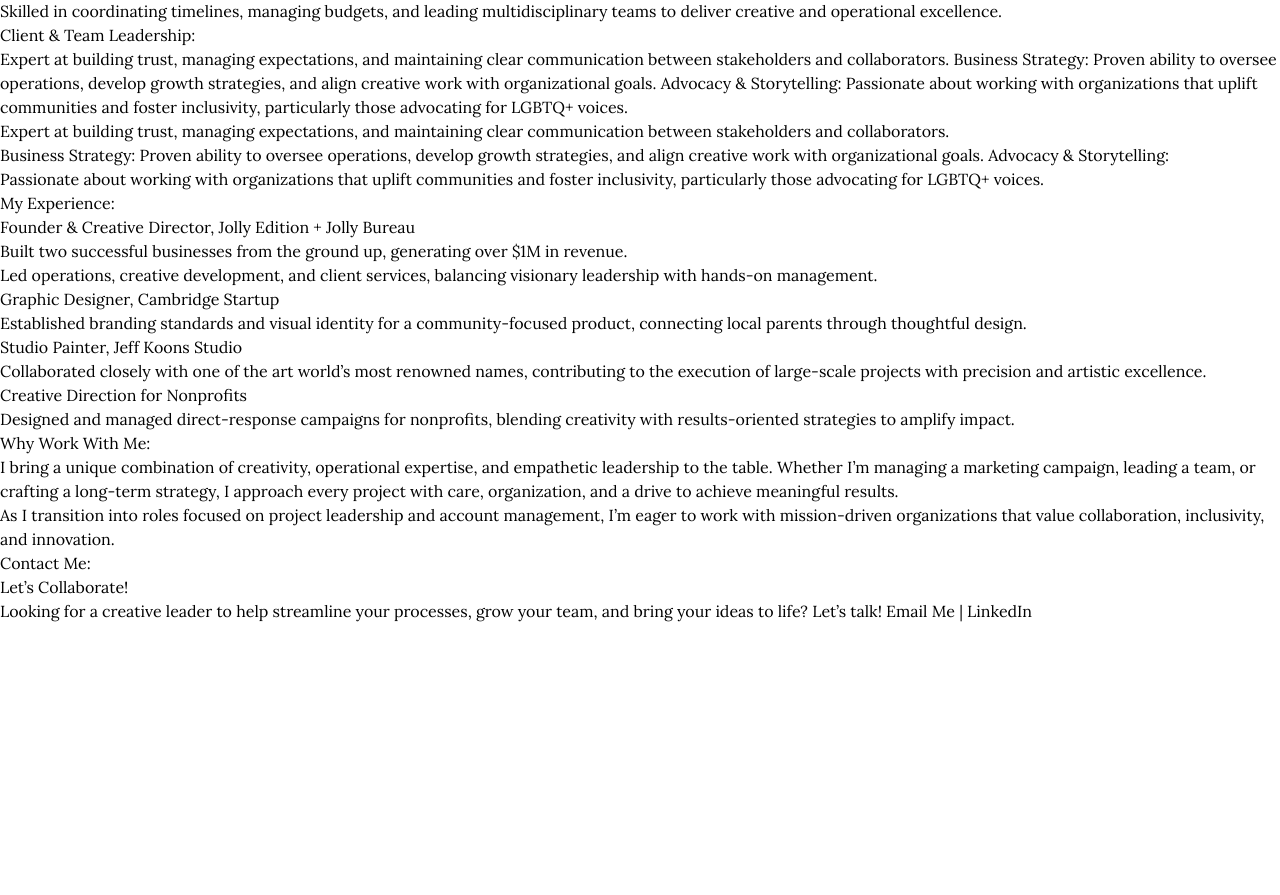
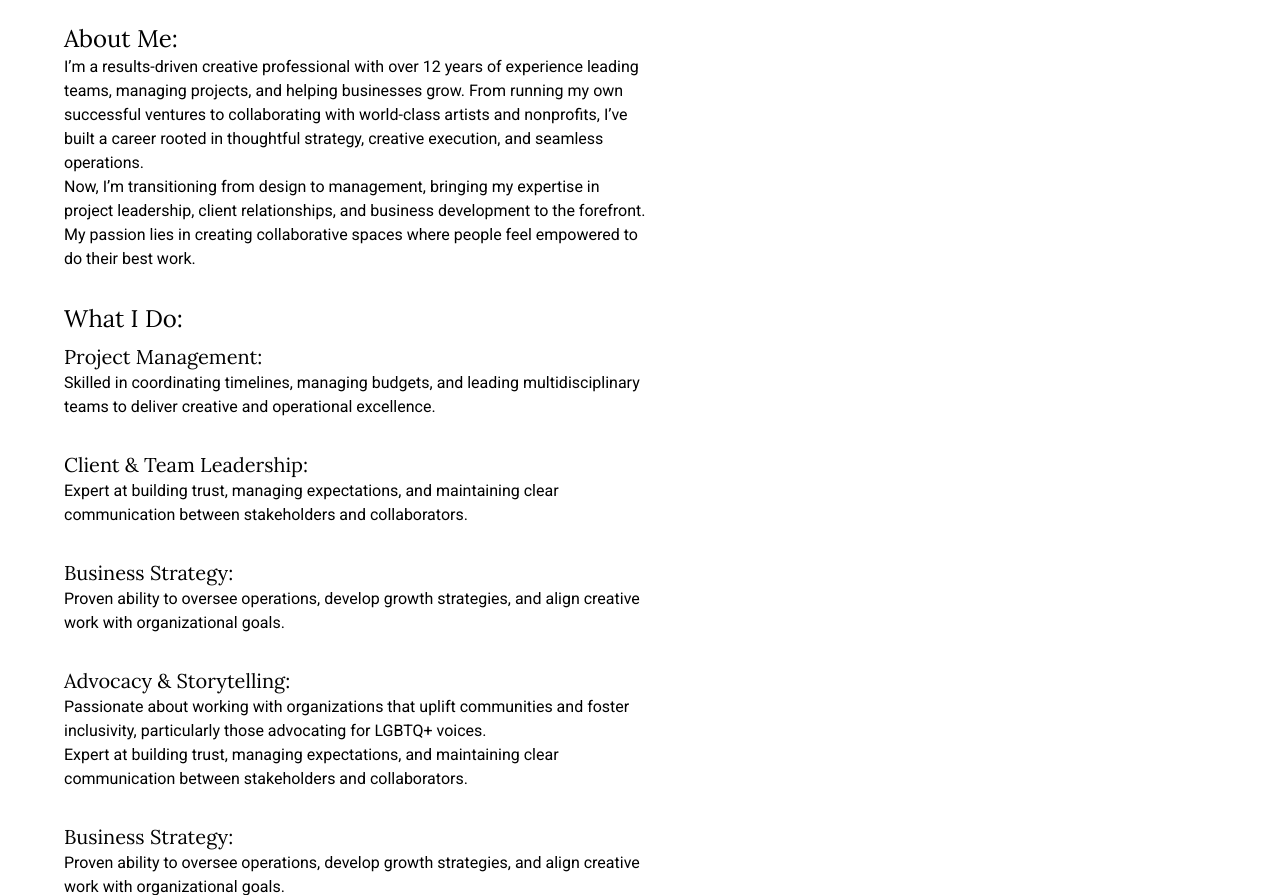
Before and after one commit to talktalkmake/laurashema, a website: page index.html in a window 1280 px wide. Shown: the part 241-1136 px from the top of the page. Before the commit the page ends 864 px from the top, so only its background shows below. Drawn offline with Linux system fonts and the light colour scheme.

Commit message:
Updating tailwind

```diff
--- a/index.html
+++ b/index.html
@@ -6,36 +6,30 @@
         <link rel="stylesheet" href="style.css">
         <title>Laura Shema</title>
     </head>
-    <body>
+    <body class="pt-8 pr-[30vw] pb-16 pl-[5vw]">
         <h1>Laura Shema</h1>
-        <h2>Creative Leader | Advocate for Meaningful Change</h2>
-        <h3>From designing the details to managing the big picture, I thrive on delivering impactful, organized solutions that connect people and ideas.</h3>
-        <h3>About Me:</h3>
+        <h2 class="text-4xl mt-8">Creative Leader | Advocate for Meaningful Change</h2>
+        <h3 class="mt-4">From designing the details to managing the big picture, I thrive on delivering impactful, organized solutions that connect people and ideas.</h3>
+        <h3 class="text-2xl mt-8">About Me:</h3>
         <p>I’m a results-driven creative professional with over 12 years of experience leading teams, managing projects, and helping businesses grow. From running my own successful ventures to collaborating with world-class artists and nonprofits, I’ve built a career rooted in thoughtful strategy, creative execution, and seamless operations.</p>
         <p>Now, I’m transitioning from design to management, bringing my expertise in project leadership, client relationships, and business development to the forefront. My passion lies in creating collaborative spaces where people feel empowered to do their best work.</p>
 
-        <h2>What I Do:</h2>
-        <h3>Project Management:</h3>
-        <ul>
-            <li>Skilled in coordinating timelines, managing budgets, and leading multidisciplinary teams to deliver creative and operational excellence.</li>
-            <li>
-                Client & Team Leadership:
-                </li>
-            <li>Expert at building trust, managing expectations, and maintaining clear communication between stakeholders and collaborators.
-                Business Strategy:
-                Proven ability to oversee operations, develop growth strategies, and align creative work with organizational goals.
-                Advocacy & Storytelling:
-                Passionate about working with organizations that uplift communities and foster inclusivity, particularly those advocating for LGBTQ+ voices.</li>
-            <li>Expert at building trust, managing expectations, and maintaining clear communication between stakeholders and collaborators.
-                </li>
-            <li>Business Strategy:
-                Proven ability to oversee operations, develop growth strategies, and align creative work with organizational goals.
-                Advocacy & Storytelling:
-                </li>
-            <li>Passionate about working with organizations that uplift communities and foster inclusivity, particularly those advocating for LGBTQ+ voices.</li>
-        </ul>
+        <h2 class="text-2xl mt-8">What I Do:</h2>
+        <h3 class="text-xl mt-2"">Project Management:</h3>
+        <p>Skilled in coordinating timelines, managing budgets, and leading multidisciplinary teams to deliver creative and operational excellence.</p>
+        <h3 class="text-xl mt-8"">Client & Team Leadership:</h3>
+        <p>Expert at building trust, managing expectations, and maintaining clear communication between stakeholders and collaborators.</p>
+        <h3 class="text-xl mt-8"">Business Strategy:</h3>
+        <p>Proven ability to oversee operations, develop growth strategies, and align creative work with organizational goals.</p>
+        <h3 class="text-xl mt-8"">Advocacy & Storytelling:</h3>
+        <p>Passionate about working with organizations that uplift communities and foster inclusivity, particularly those advocating for LGBTQ+ voices.</p>
+        <p>Expert at building trust, managing expectations, and maintaining clear communication between stakeholders and collaborators.</p>
+        <h3 class="text-xl mt-8"">Business Strategy:</h3>
+        <p>Proven ability to oversee operations, develop growth strategies, and align creative work with organizational goals.</p>
+        <h3>Advocacy & Storytelling:</h3>
+        <p>Passionate about working with organizations that uplift communities and foster inclusivity, particularly those advocating for LGBTQ+ voices.</p>
 
-        <h2>My Experience:</h2>
+        <h2 class="text-4xl mt-8">My Experience:</h2>
         <h3>Founder & Creative Director, Jolly Edition + Jolly Bureau</h3>
         <ul>
             <li>Built two successful businesses from the ground up, generating over $1M in revenue.</li>
@@ -56,15 +50,16 @@
             <li>Designed and managed direct-response campaigns for nonprofits, blending creativity with results-oriented strategies to amplify impact.</li>
         </ul>
 
-        <h2>Why Work With Me:</h2>
+        <h2 class="text-4xl mt-8">Why Work With Me:</h2>
         <p>I bring a unique combination of creativity, operational expertise, and empathetic leadership to the table. Whether I’m managing a marketing campaign, leading a team, or crafting a long-term strategy, I approach every project with care, organization, and a drive to achieve meaningful results.</p>
         <p>As I transition into roles focused on project leadership and account management, I’m eager to work with mission-driven organizations that value collaboration, inclusivity, and innovation.</p>
 
-        <h2>Contact Me:</h2>
-        <ul>
-            <li>Let’s Collaborate!</li>
-            <li>Looking for a creative leader to help streamline your processes, grow your team, and bring your ideas to life? Let’s talk! <a href="laura.shema@gmail.com">Email Me</a> | <a href="https://www.linkedin.com/in/laura-shema-5313b114/" target="_blank">LinkedIn</a></li>
-        </ul>
-
+        <h2 class="text-4xl mt-8">Contact Me:</h2>
+            <p>Let’s Collaborate!</p>
+            <p>Looking for a creative leader to help streamline your processes, grow your team, and bring your ideas to life? Let’s talk!</p>
+        <div class="flex gap-4 pt-4">
+            <a href="laura.shema@gmail.com" class="px-4 py-3 bg-lime-300 text-green-950 inline-block rounded-full hover:bg-lime-50 text-black transition-all">Email Me</a>
+            <a href="https://www.linkedin.com/in/laura-shema-5313b114/" target="_blank" class="px-4 py-3 bg-lime-300 text-green-950 inline-block rounded-full hover:bg-lime-50 text-black transition-all">LinkedIn</a>
+        </div>
     </body>
     </html>
--- a/input.css
+++ b/input.css
@@ -3,6 +3,18 @@
 @tailwind utilities;
 
 body {
+	font-optical-sizing: auto;
+	font-family: "Roboto", sans-serif;
+}
+h1,
+h2,
+h3,
+h4,
+h5,
+h6 {
 	font-family: "Lora", serif;
-	font-optical-sizing: auto;
 }
+
+h1, h2, h3, h4, h5, h6, p, li {
+	max-width: 65ch;
+}
--- a/tailwind.config.js
+++ b/tailwind.config.js
@@ -1,6 +1,6 @@
 /** @type {import('tailwindcss').Config} */
 module.exports = {
-  content: [".*.html"],
+  content: ["index.html"],
   theme: {
     extend: {},
   },
```
Also changed, not shown: style.css.
